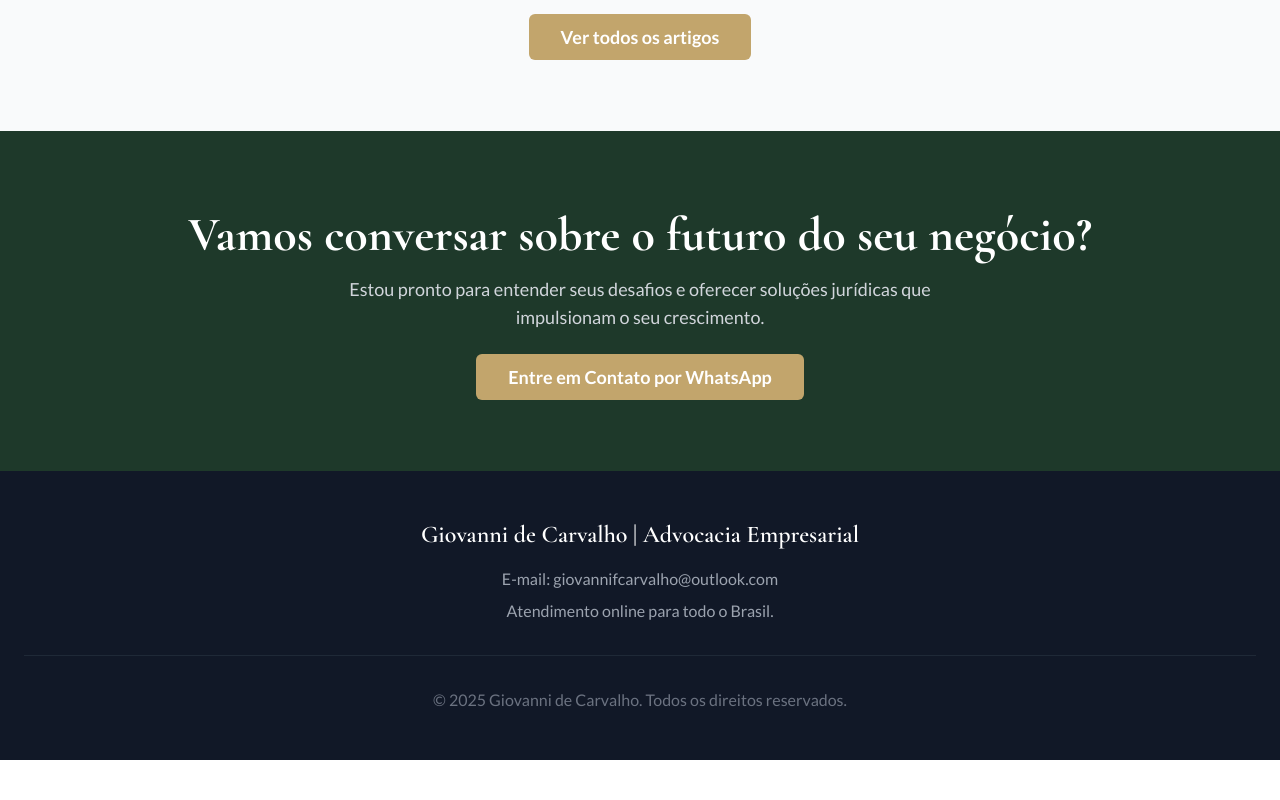
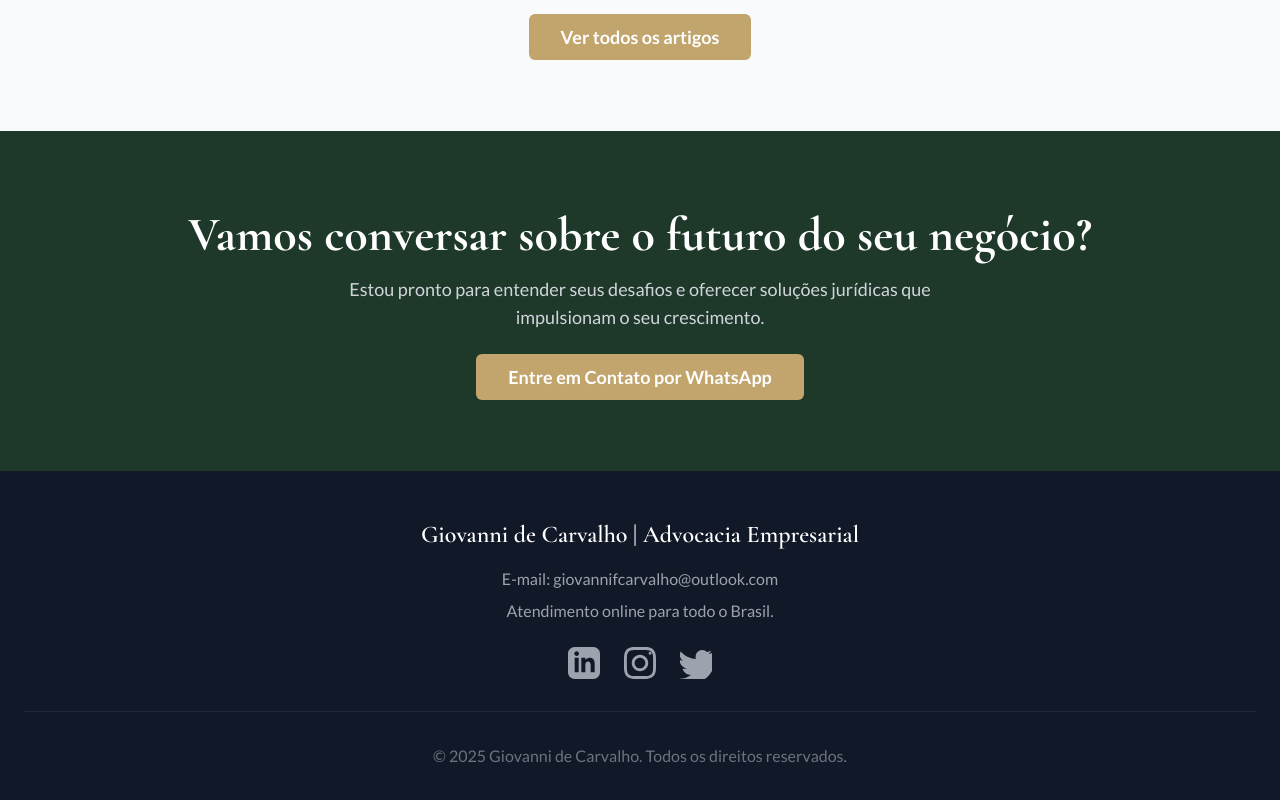
Before and after one commit to giovannifcarvalho/gioadv, a plain HTML site: page index.html in a window 1280 px wide. Shown: the part 2333-3133 px from the top of the page. Before the commit the page ends 3093 px from the top, so only its background shows below. Drawn offline with nearby package versions, Linux system fonts and the light colour scheme.

Commit message:
Update index.html

```diff
--- a/index.html
+++ b/index.html
@@ -106,7 +106,21 @@
     </main>
 
     <!-- ===== Rodapé ===== -->
-    <footer class="bg-gray-900 text-white"><div class="container mx-auto px-6 py-12 text-center"><h4 class="text-2xl font-semibold mb-4">Giovanni de Carvalho | Advocacia Empresarial</h4><p class="text-gray-400 mb-2">E-mail: giovannifcarvalho@outlook.com</p><p class="text-gray-400 mb-6">Atendimento online para todo o Brasil.</p><div class="mt-8 border-t border-gray-800 pt-8 text-gray-500"><p>&copy; 2025 Giovanni de Carvalho. Todos os direitos reservados.</p></div></div></footer>
+    <footer class="bg-gray-900 text-white"><div class="container mx-auto px-6 py-12 text-center"><h4 class="text-2xl font-semibold mb-4">Giovanni de Carvalho | Advocacia Empresarial</h4><p class="text-gray-400 mb-2">E-mail: giovannifcarvalho@outlook.com</p><p class="text-gray-400 mb-6">Atendimento online para todo o Brasil.</p>
+        <div class="flex justify-center space-x-6 mb-8">
+                <a href="https://www.linkedin.com/in/SEU_USER_AQUI" target="_blank" rel="noopener noreferrer" class="text-gray-400 hover:text-brand-gold transition duration-300">
+                    <svg xmlns="http://www.w3.org/2000/svg" class="h-8 w-8 fill-current" viewBox="0 0 24 24"><path d="M19 0h-14c-2.761 0-5 2.239-5 5v14c0 2.761 2.239 5 5 5h14c2.762 0 5-2.239 5-5v-14c0-2.761-2.238-5-5-5zm-11 19h-3v-11h3v11zm-1.5-12.268c-.966 0-1.75-.79-1.75-1.764s.784-1.764 1.75-1.764 1.75.79 1.75 1.764-.783 1.764-1.75 1.764zm13.5 12.268h-3v-5.604c0-3.368-4-3.5-4 0v5.604h-3v-11h3v1.765c1.396-2.586 7-2.777 7 2.476v6.759z"/></svg>
+                </a>
+
+                <a href="https://www.instagram.com/SEU_USER_AQUI" target="_blank" rel="noopener noreferrer" class="text-gray-400 hover:text-brand-gold transition duration-300">
+                    <svg xmlns="http://www.w3.org/2000/svg" class="h-8 w-8 fill-current" viewBox="0 0 24 24"><path d="M12 2.163c3.204 0 3.584.012 4.85.07 3.252.148 4.771 1.691 4.919 4.919.058 1.265.069 1.645.069 4.849 0 3.203-.012 3.584-.069 4.849-.149 3.225-1.664 4.771-4.919 4.919-1.266.058-1.644.069-4.849.069-3.204 0-3.584-.012-4.849-.069-3.251-.148-4.771-1.691-4.919-4.919-.058-1.265-.068-1.644-.068-4.849 0-3.204.012-3.584.069-4.849.149-3.225 1.664-4.771 4.919-4.919 1.266-.057 1.645-.069 4.849-.069zm0-2.163c-3.259 0-3.667.014-4.947.072-4.358.21-6.78 2.618-6.99 6.985-.059 1.281-.073 1.689-.073 4.948 0 3.259.014 3.668.072 4.947.21 4.358 2.618 6.78 6.985 6.989 1.28.058 1.689.072 4.948.072 3.259 0 3.668-.014 4.947-.072 4.354-.21 6.782-2.618 6.989-6.985.058-1.281.073-1.689.073-4.948 0-3.259-.014-3.667-.072-4.947-.21-4.359-2.627-6.78-6.989-6.989-1.28-.058-1.689-.073-4.948-.073zm0 5.838c-3.403 0-6.162 2.759-6.162 6.162s2.759 6.163 6.162 6.163 6.162-2.759 6.162-6.163c0-3.403-2.759-6.162-6.162-6.162zm0 10.162c-2.209 0-4-1.79-4-4s1.791-4 4-4 4 1.79 4 4c0 2.21-1.791 4-4 4zm6.47-11.272c0-.528.43-1.078 1.078-1.078.601 0 1.079.516 1.079 1.078 0 .522-.445 1.078-1.079 1.078-.648 0-1.078-.555-1.078-1.078z"/></svg>
+                </a>
+
+                <a href="https://twitter.com/SEU_USER_AQUI" target="_blank" rel="noopener noreferrer" class="text-gray-400 hover:text-brand-gold transition duration-300">
+                    <svg xmlns="http://www.w3.org/2000/svg" class="h-8 w-8 fill-current" viewBox="0 0 24 24"><path d="M24 4.557c-.883.392-1.832.656-2.828.775 1.017-.609 1.799-1.574 2.164-2.722-.951.564-2.005.974-3.127 1.195-.897-.957-2.178-1.555-3.594-1.555-3.179 0-5.515 2.966-4.792 6.772-4.502-.249-8.48-2.37-11.196-5.607-.468.805-.75 1.734-.75 2.573 0 1.782.946 3.425 2.572 4.364-1.04-.032-2.012-.323-2.863-.791v.03c0 3.262 2.378 5.922 5.514 6.505-.596.166-1.233.255-1.884.255-.46 0-.91-.044-1.35-.124.872 2.68 3.391 4.63 6.359 4.692-2.37 1.867-5.405 2.99-8.729 2.99-.566 0-1.124-.034-1.68-.098 3.064 1.961 6.64 3.109 10.518 3.109 12.607 0 18.337-10.435 18.337-19.601 0-.295-.008-.58-.022-.863.834-.606 1.561-1.36 2.13-2.222z"/></svg>
+                </a>
+            </div>
+        <div class="mt-8 border-t border-gray-800 pt-8 text-gray-500"><p>&copy; 2025 Giovanni de Carvalho. Todos os direitos reservados.</p></div></div></footer>
 
     <!-- Scripts -->
     <script>
```
